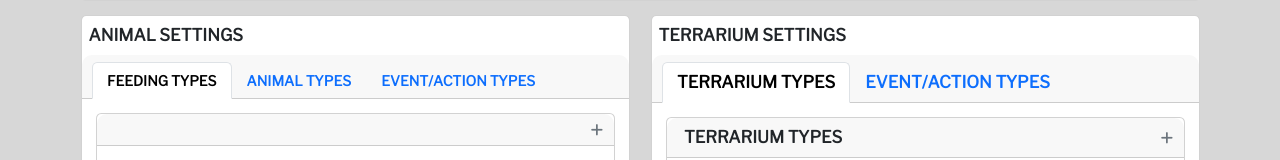
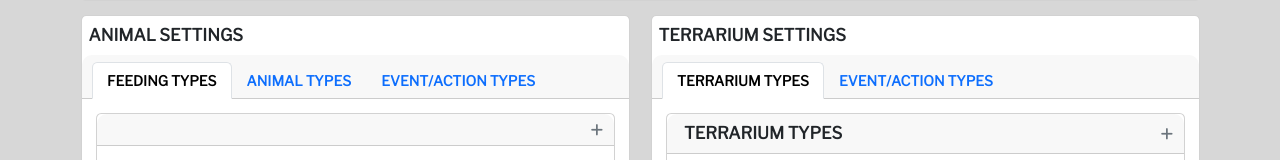
Before and after one commit to Brazier85/personal_zoo, a Flask app: template blueprints/settings/templates/settings.html in a window 1280 px wide. Shown: the part 420-580 px from the top of the page. Run offline with Flask 3, Linux system fonts and the light colour scheme; the template is opened without the code that fills it, so the values that code supplies are empty; parts of the project's set-up code (start-up, migrations or seed data) failed here and were passed over; some libraries are stand-ins or nearby versions.

Commit message:
fix(): Settings title

```diff
--- a/blueprints/maintenance/maintenance.py
+++ b/blueprints/maintenance/maintenance.py
@@ -80,6 +80,8 @@ def tasks(task):
         # Get all animal images
         animal_images = Animal.query.add_columns(Animal.image).all()
         terrarium_images = Terrarium.query.add_columns(Terrarium.image).all()
+
+        UPLOAD_FOLDER = current_app.config.get('UPLOAD_FOLDER')
 
         for image in os.listdir(f"{UPLOAD_FOLDER}/animals"):
             if str(image) != 'dummy.jpg':
@@ -258,6 +260,7 @@ def do_update():
 
     # Migrate images
     current_app.logger.info("Migrating images")
+    UPLOAD_FOLDER = current_app.config.get('UPLOAD_FOLDER')
     try:
         for image in os.listdir(UPLOAD_FOLDER):
             if allowed_file(image):
--- a/blueprints/settings/templates/settings.html
+++ b/blueprints/settings/templates/settings.html
@@ -214,10 +214,10 @@
                 <div class="card-header">
                     <ul class="nav nav-tabs card-header-tabs" id="settingsTerrariumTab" role="tablist">
                         <li class="nav-item" role="presentation">
-                            <button class="nav-link active text-uppercase settings-title" id="terrarium_types-tab" data-bs-toggle="tab" data-bs-target="#terrarium_types" type="button" role="tab" aria-controls="terrarium_types" aria-selected="true">Terrarium Types</button>
+                            <button class="nav-link active text-uppercase" id="terrarium_types-tab" data-bs-toggle="tab" data-bs-target="#terrarium_types" type="button" role="tab" aria-controls="terrarium_types" aria-selected="true">Terrarium Types</button>
                         </li>
                         <li class="nav-item" role="presentation">
-                            <button class="nav-link text-uppercase settings-title" id="terrarium_event_types-tab" data-bs-toggle="tab" data-bs-target="#terrarium_event_types" type="button" role="tab" aria-controls="terrarium_event_types" aria-selected="false">Event/Action Types</button>
+                            <button class="nav-link text-uppercase" id="terrarium_event_types-tab" data-bs-toggle="tab" data-bs-target="#terrarium_event_types" type="button" role="tab" aria-controls="terrarium_event_types" aria-selected="false">Event/Action Types</button>
                         </li>
                     </ul>
                 </div>
```
